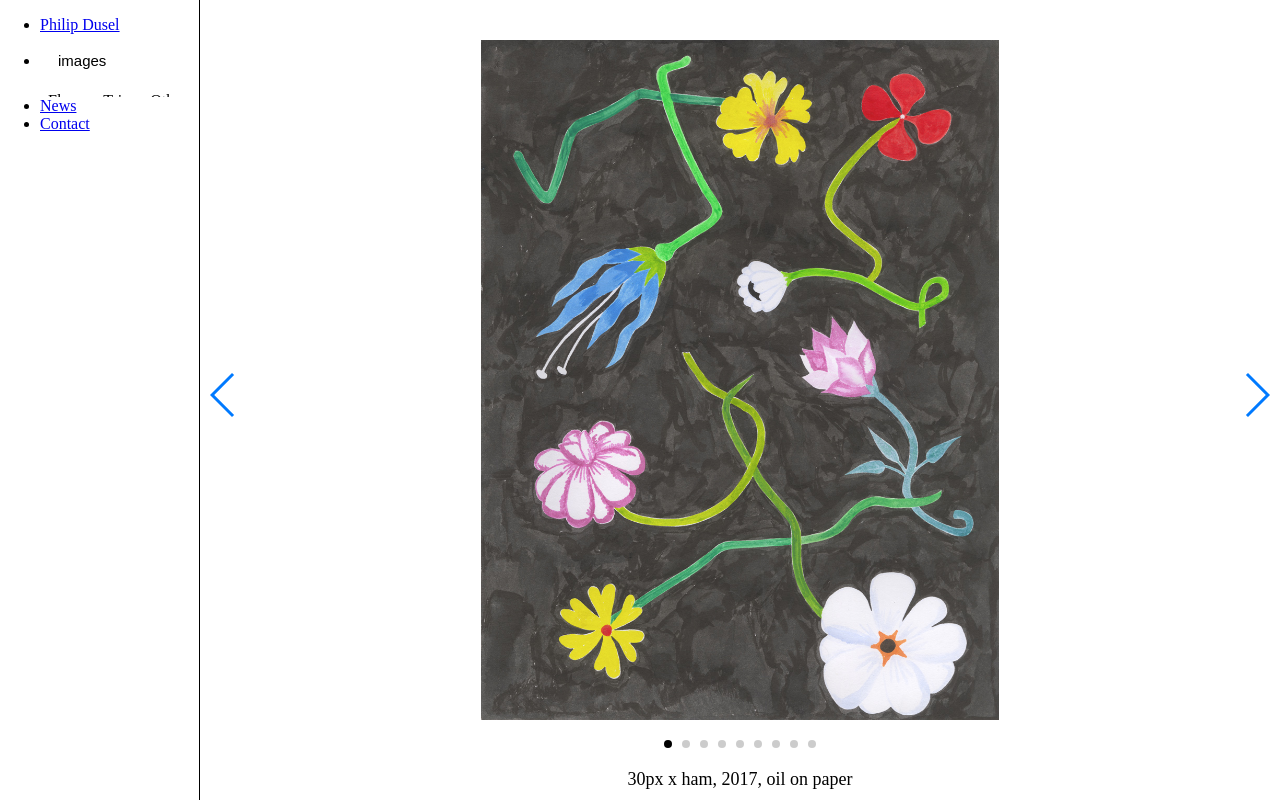
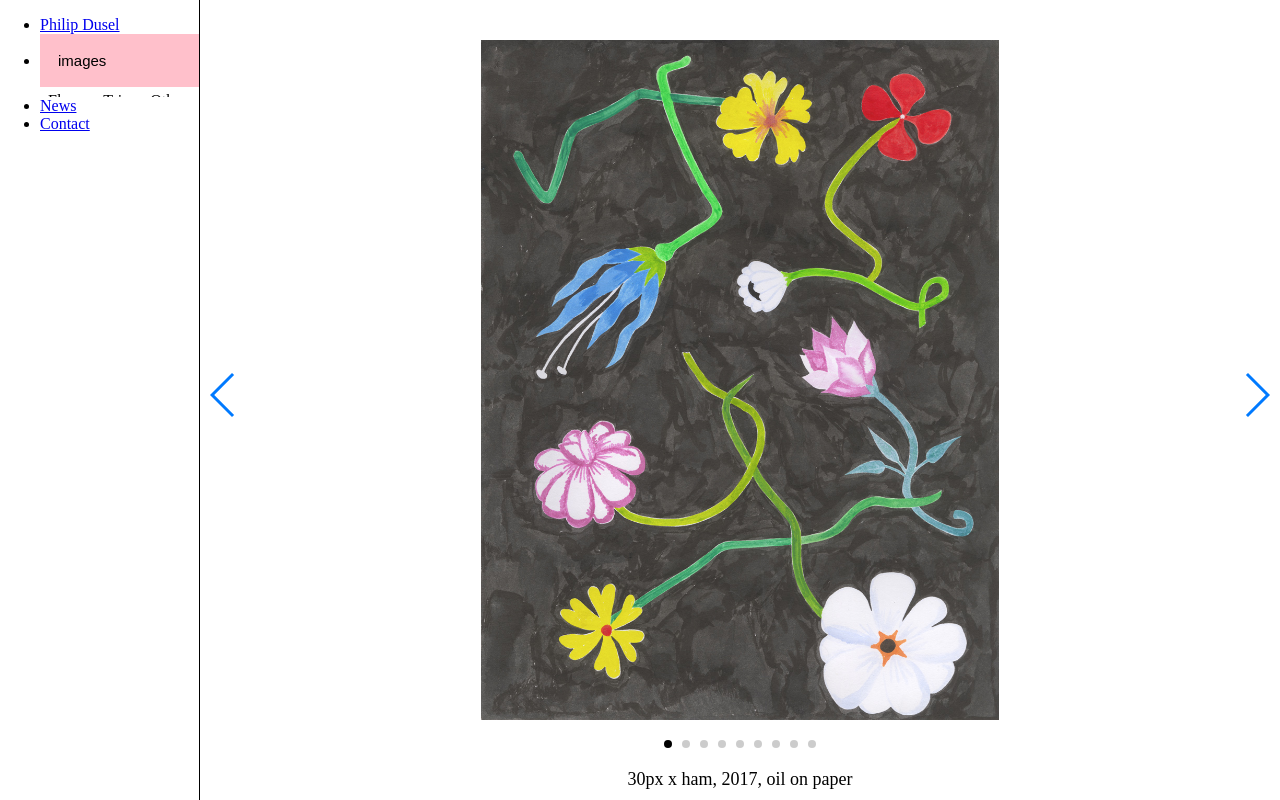
Before and after one commit to phillycheese007/BONGO, a PHP site: page /html/my_page_2.html in a window 1280 px wide. Run offline with PHP 8.4, Linux system fonts and the light colour scheme; style sheets or scripts are compiled from the project's sources.

Commit message:
Update my_left_menu_accordian.css

```diff
--- a/css/my_left_menu_accordian.css
+++ b/css/my_left_menu_accordian.css
@@ -1,6 +1,6 @@
 button.accordion {
     font-family: Arial, Helvetica, sans-serif;
-    background-color:white;
+    background-color:pink;
     color: black;
     cursor: pointer;
     padding:18px;
```
